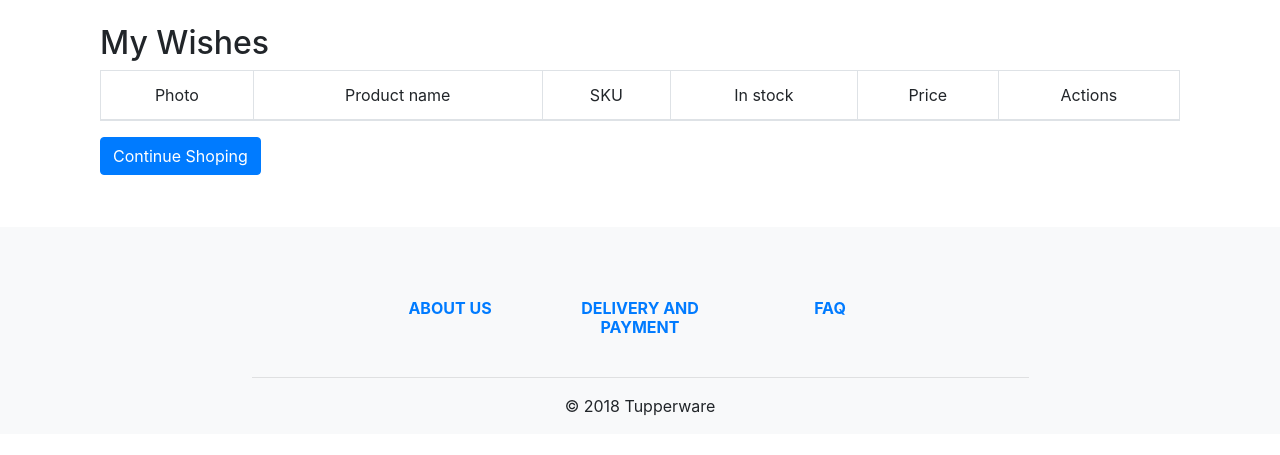
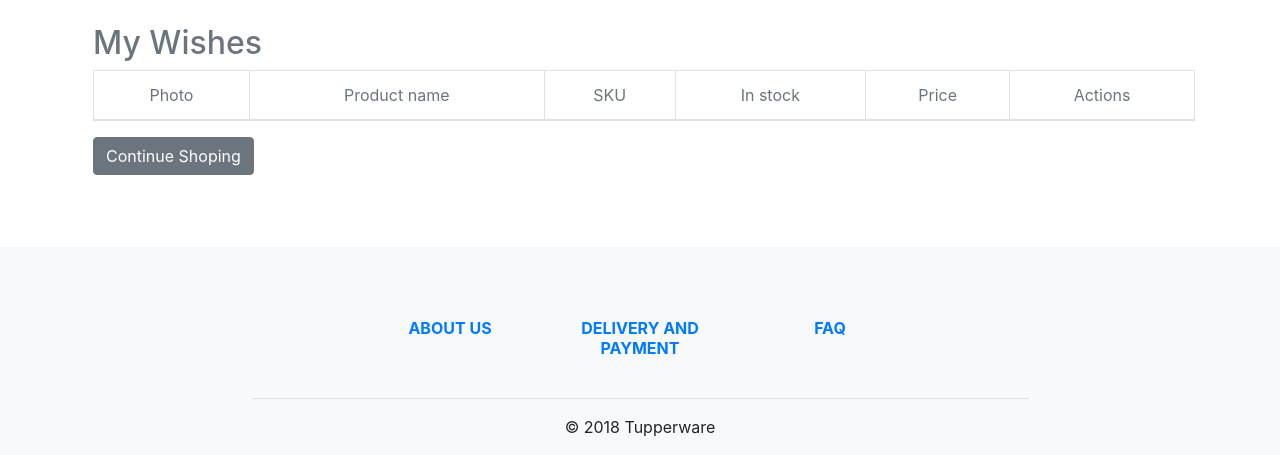
Before and after one commit to Grigorevskiy/tupperware, a Django app: page /wishlist/ in a window 1280 px wide. Shown: the part 366-821 px from the top of the page. Before the commit the page ends 782 px from the top, so only its background shows below. Run offline with Django 3.2, Linux system fonts and the light colour scheme; the visitor is signed in with stand-in values (Sample User, id 1); data comes from the database, SQL or seed files in the repository; data that the repository does not hold is empty; parts of the project's set-up code (start-up, migrations or seed data) failed here and were passed over; some libraries are stand-ins or nearby versions.

Commit message:
Added wishlist Fixed continue button Changed icons for delete add to cart actions

```diff
--- a/wishlist/templates/wishlist/wishlist.html
+++ b/wishlist/templates/wishlist/wishlist.html
@@ -2,7 +2,7 @@
 
 {% block content %}
 
-    <div id="content" class="col-md-12"><h2>My Wishes</h2>
+    <div id="content" class="text-muted pb-4 ml-2"><h2>My Wishes</h2>
             <table class="table table-bordered table-hover">
         <thead>
           <tr>
@@ -24,8 +24,8 @@
                 <td class="text-center">{{ item.count }}</td>
                 <td class="text-center">{% if item.sale_price %} <s class="small">€ {{ item.price }}</s>  € {{ item.sale_price }} {% else %}€ {{ item.price }} {% endif %}</td>
             <td class="text-center">
-                <a href="{% url 'remove_from_wishlist' item.id %}" class="btn btn-info btn-sm" style="padding: 5px; padding-bottom: 0;"><i class="material-icons">delete</i></a>
-                <a href="{% url 'add_to_cart' item.id %}" class="btn btn-info btn-sm" style="padding: 5px; padding-bottom: 0;"><i class="material-icons" style="font-size: 25px; color: #fee9f5;">add_shopping_cart</i></a>
+                <a href="{% url 'remove_from_wishlist' item.id %}"><i class="material-icons">delete</i></a>
+                <a href="{% url 'add_to_cart' item.id %}"><i class="material-icons shopping_card" style="font-size: 25px; padding: 5px; padding-bottom: 0;">shopping_cart</i></a>
             </td>
         </tr>
 
@@ -33,9 +33,8 @@
         </tbody>
       </table>
 
-    <div class="buttons clearfix">
-            <div class="pull-right"><a href="{% url 'home' %}" class="btn btn-primary">Continue Shoping</a></div>
-        </div>
+        <a href="{% url 'home' %}" class="btn btn-secondary btn-group-sm">Continue Shoping</a>
+
       </div>
 
 {% endblock %}
```
